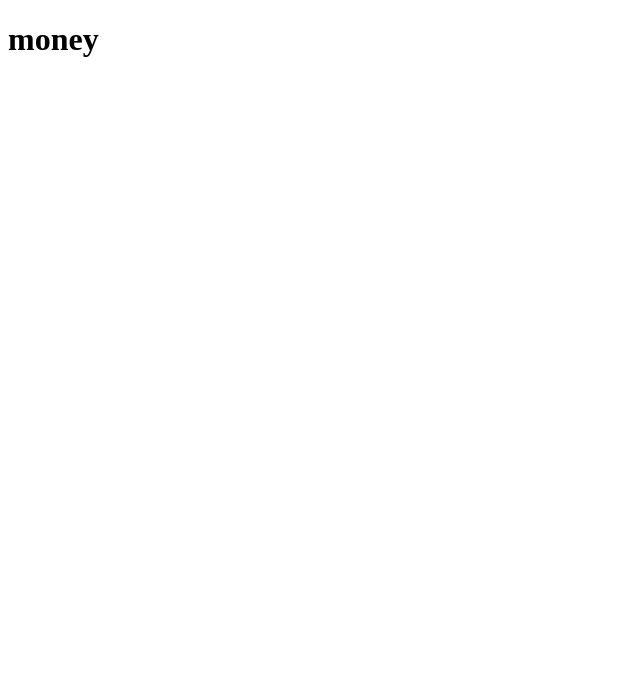
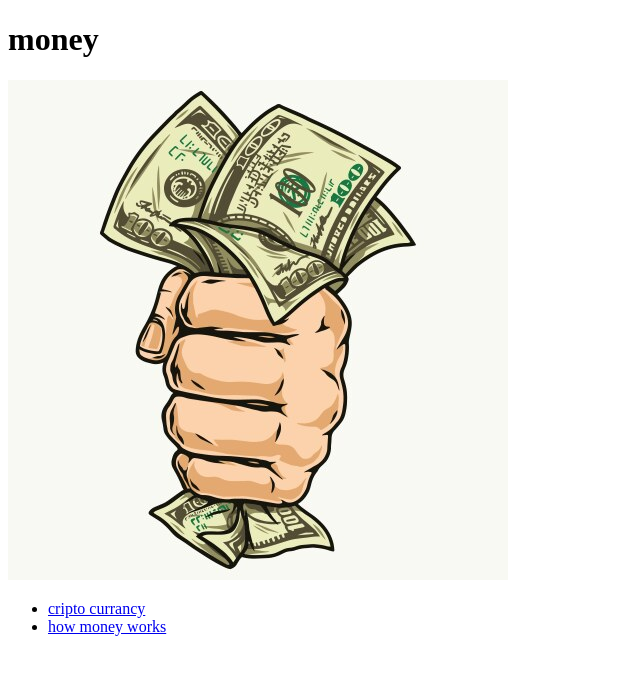
Before and after one commit to Kommulajagadeesh/FRINT-END, a plain HTML site: page index.html in a window 1280 px wide. Shown: the whole page, without its empty margins (0-640 px from the left). Drawn offline with Linux system fonts and the light colour scheme.

Commit message:
add new list

```diff
--- a/index.html
+++ b/index.html
@@ -1,11 +1,22 @@
 <!DOCTYPE html>
 <html lang="en">
+
 <head>
     <meta charset="UTF-8">
     <meta name="viewport" content="width=device-width, initial-scale=1.0">
     <title>Document</title>
 </head>
+
 <body>
     <h1>money</h1>
+    <img src="./money image.jpg" alt="money">
+    <nav>
+        <ul>
+            <li><a href="#cripto currancy"> cripto currancy</a></li>
+            <li><a href="#how money works"> how money works</a></li>
+        </ul>
+    </nav>
+
 </body>
+
 </html>
```
Also changed, not shown: money image.jpg (added).
